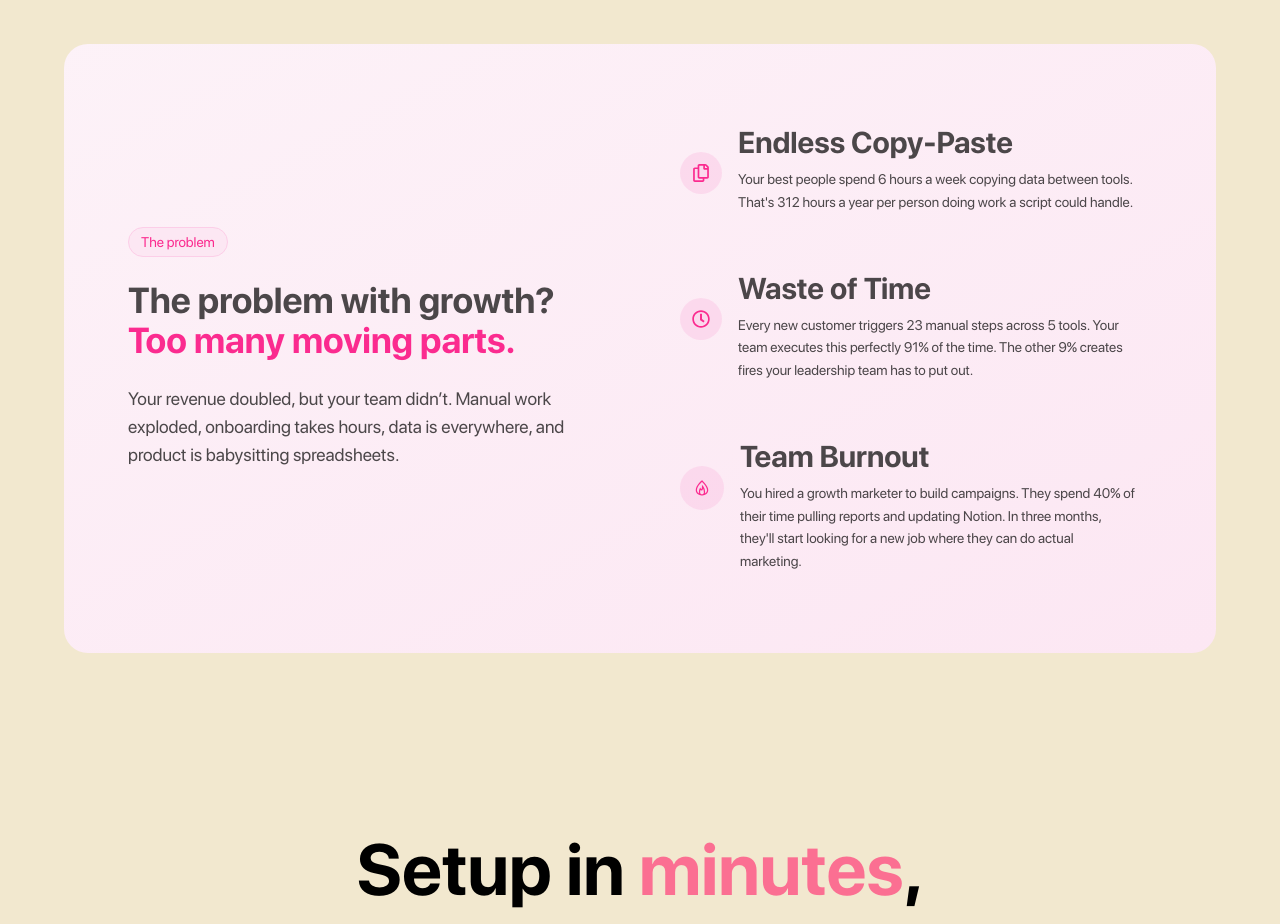
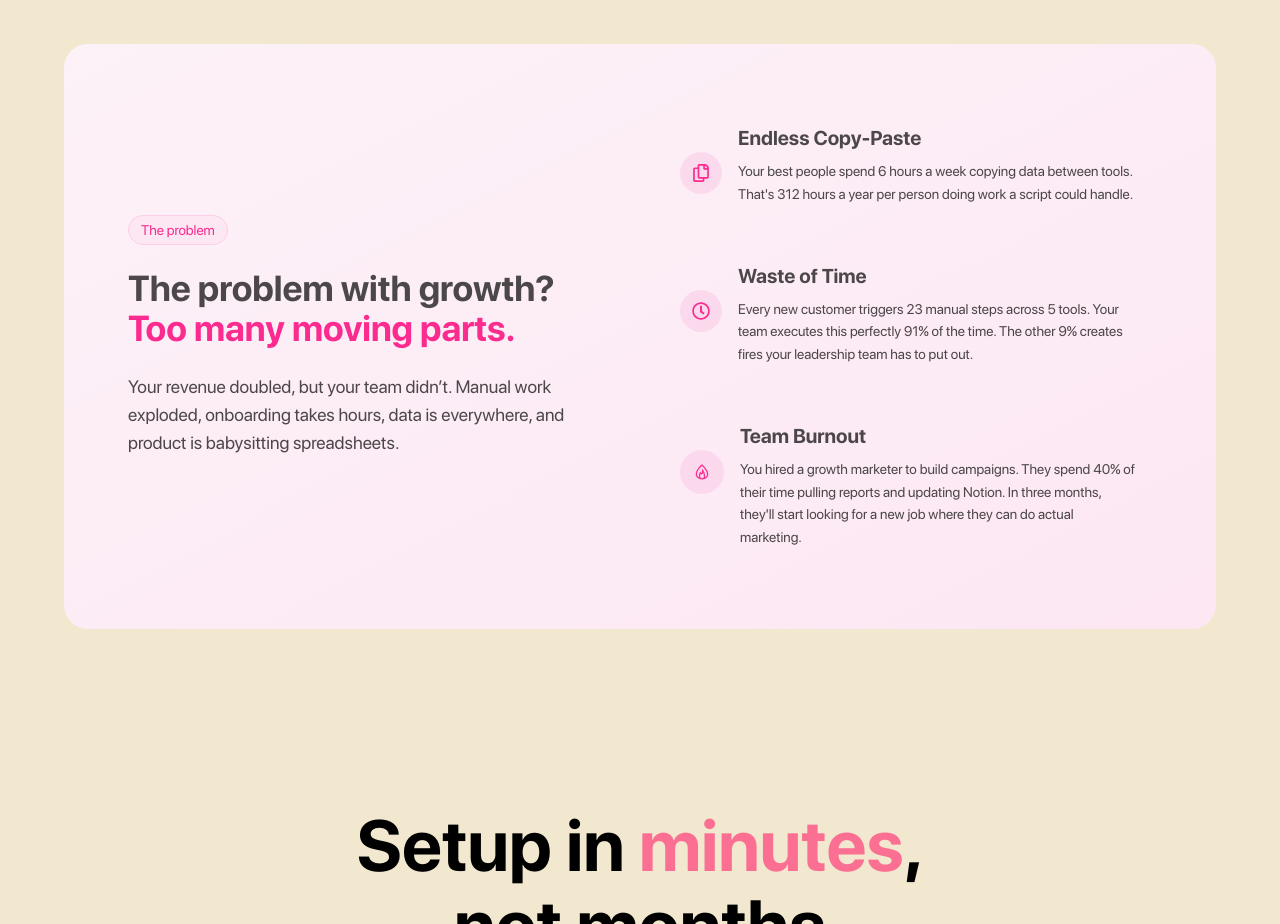
Before and after one commit to FahadBinQaiser/Parallax, a React (Vite) app: page / in a window 1280 px wide. Shown: the part 1000-1924 px from the top of the page. Built offline with nearby package versions, Linux system fonts and the light colour scheme.

Commit message:
Fixed size ratio

```diff
--- a/src/components/ProblemSection/ProblemSection.jsx
+++ b/src/components/ProblemSection/ProblemSection.jsx
@@ -49,7 +49,7 @@ export default function ProblemSection() {
                 {icon}
               </div>
               <div>
-                <h3 className="text-3xl font-semibold">{title}</h3>
+                <h3 className="text-xl font-semibold">{title}</h3>
                 <p className="text-sm mt-2 leading-relaxed">{desc}</p>
               </div>
             </div>
```
